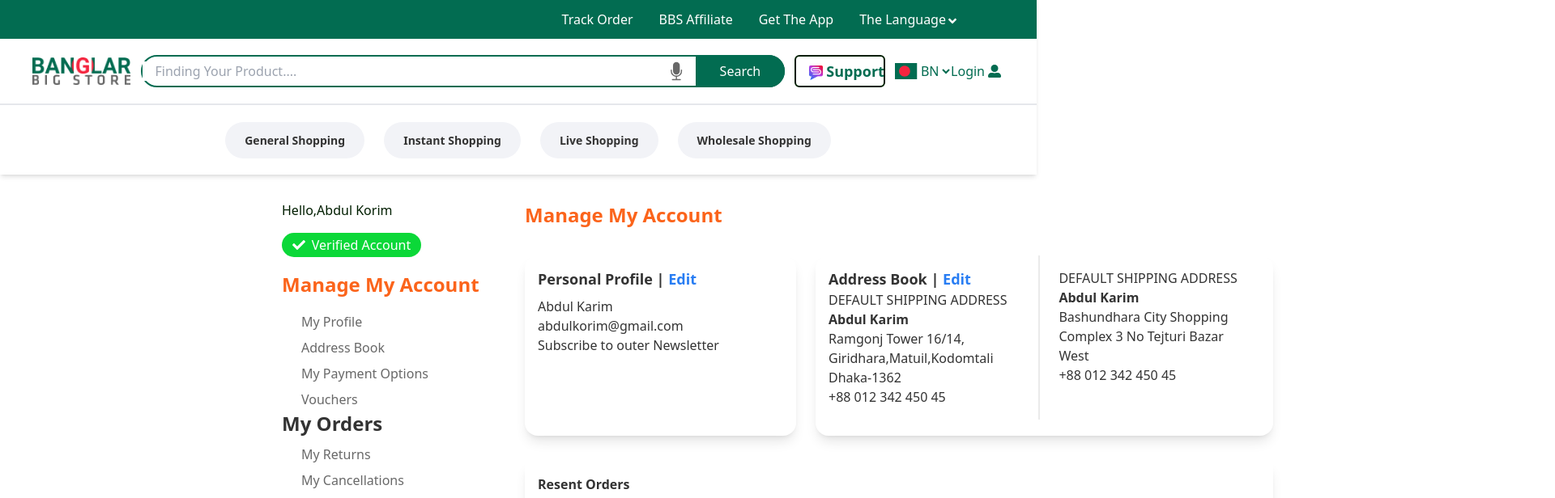
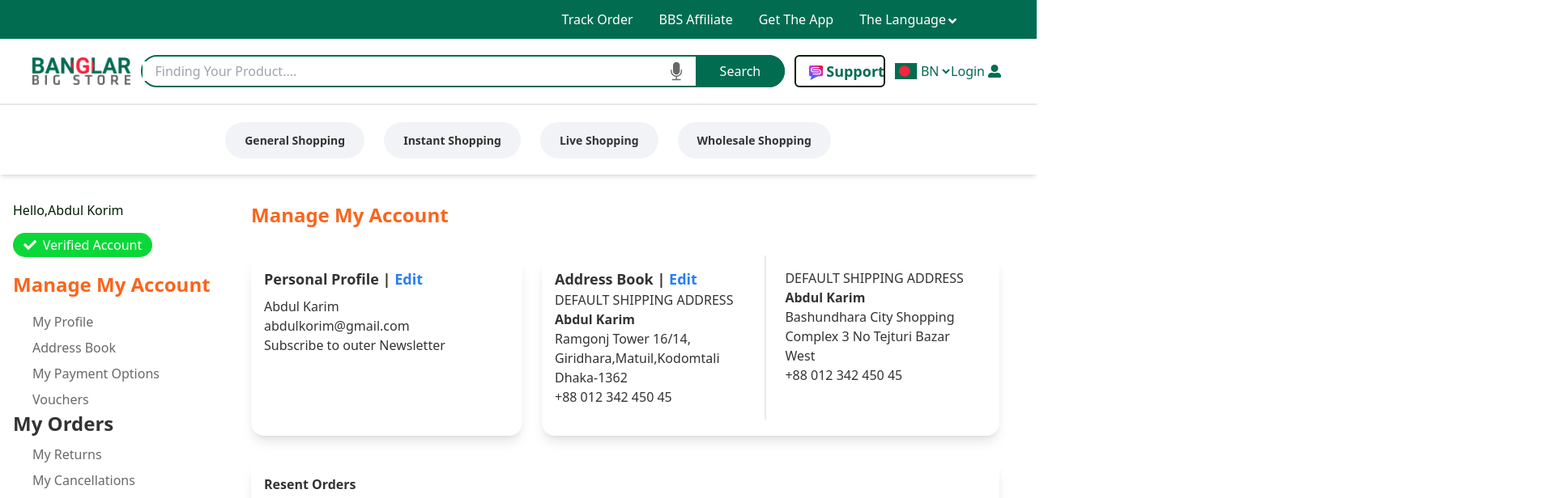
Before and after one commit to kowsar-mahmud-remon/Frontend-2, a Next.js app: page /manageMyAccount in a window 1280 px wide. Shown: the top 616 px of the page at 81% size, 1920 px wide, since content can reach past the window. Built offline with nearby package versions, Linux system fonts and the light colour scheme.

Commit message:
update design

```diff
--- a/components/MyOrder/MyOrder.js
+++ b/components/MyOrder/MyOrder.js
@@ -105,15 +105,15 @@ const MyOrder = () => {
 
 
     return (
-        <div className="min-w-[1920px]">
+        <div className="">
 
 
-            <div className="flex  my-8 mx-5 gap-[55px] xl:mx-12">
-                <div className="ml-[300px]">
+            <div className="flex  my-8 mx-5 gap-[55px] xl:mx-4">
+                <div className="">
                     <ManageAccoutSideBar></ManageAccoutSideBar>
                 </div>
                 <div >
-                    <div className="mr-[300px]">
+                    <div className="">
                         <div>
                             <h1 className="text-[#FB641B] text-[24px] font-semibold">My Orders</h1>
                         </div>
--- a/pages/manageMyAccount/index.js
+++ b/pages/manageMyAccount/index.js
@@ -1,18 +1,17 @@
 import ManageAccoutSideBar from "../../components/ManageAccoutSideBar/ManageAccoutSideBar";
-import Navication from "../../components/Navication/Navication";
 import Image from 'next/image';
 
 const ManageMyAccount = () => {
     return (
 
-        <div className="min-w-[1920px]">
+        <div className="">
 
-            <div className="flex  my-8 mx-5 gap-[55px] xl:mx-12">
-                <div className="ml-[300px]">
+            <div className="flex  my-8 mx-5 gap-[40px] xl:mx-4">
+                <div className="">
                     <ManageAccoutSideBar></ManageAccoutSideBar>
                 </div>
                 <div >
-                    <div className="mr-[300px]">
+                    <div className="mr-[30px]">
                         <div>
                             <h1 className="text-[#FB641B] text-[24px] font-semibold">Manage My Account</h1>
                         </div>
```
